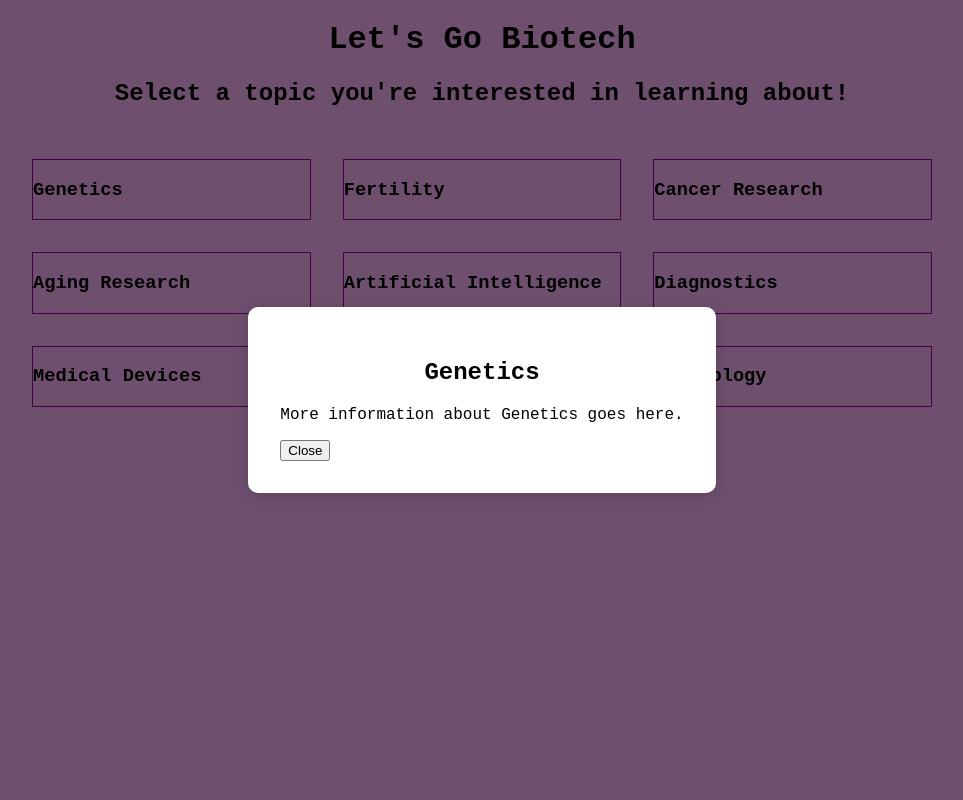
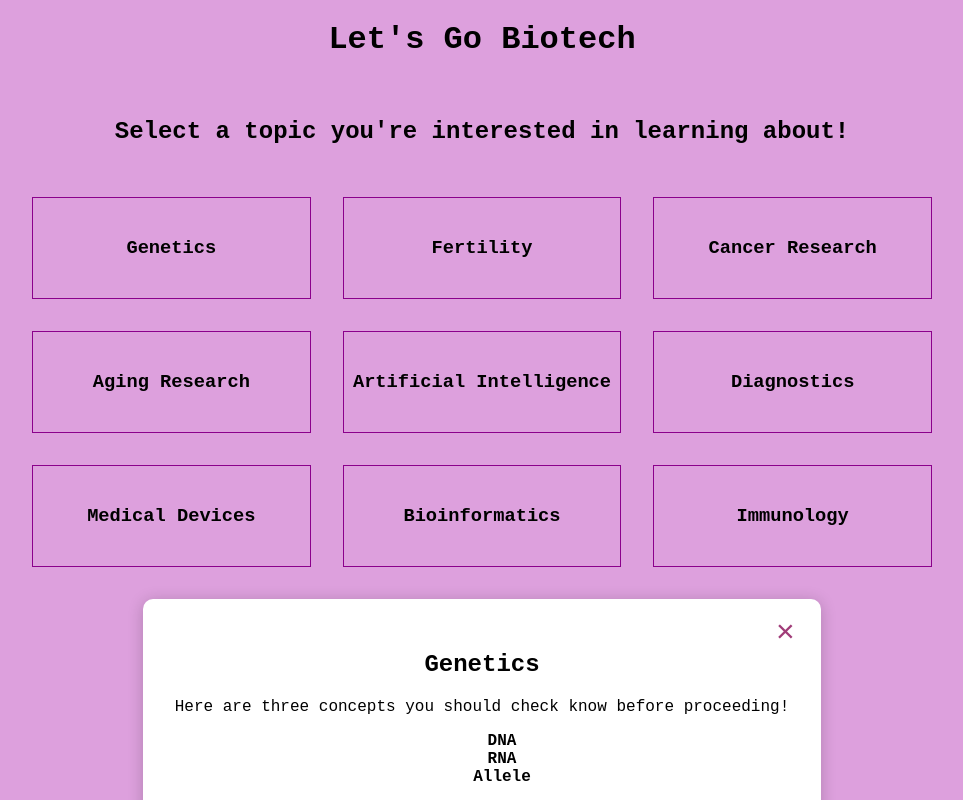
Before and after one commit to rohanrobinson/lgb, a Next.js app: page / in a window 1280 px wide. Both pictures are taken after a click on the element "Genetics". Shown: the whole page, without its empty margins (158-1121 px from the left). Built offline with nearby package versions, Linux system fonts and the light colour scheme.

Commit message:
concepts for topics

```diff
--- a/src/pages/index.js
+++ b/src/pages/index.js
@@ -1,9 +1,27 @@
-
 import Topic from '../pages/topic';
 import { useState } from 'react';
+
 export default function Home() {
 
   const [selectedTopic, setSelectedTopic] = useState(null);
+
+  const topicList = ["Genetics", "Fertility", "Cancer Research", "Aging Research", "Artificial Intelligence", "Diagnostics", "Medical Devices", "Bioinformatics", "Immunology"];
+
+
+  const concepts = {
+        "Genetics": ["DNA", "RNA", "Allele"],
+        "Fertility": ["Ovulation", "Egg", "Sperm"],
+        "Cancer Research": ["Staging", "Tumor", "Malignancy"],
+        "Aging Research": ["Telomeres", "Transcription Factors", "Topoisomerase"],
+        "Artificial Intelligence": ["Regression", "Machine Learning", "Classification"],
+        "Diagnostics": ["MRI", "X-Ray", "Ultrasound"],
+        "Medical Devices": ["Defibrillator", "Pacemaker", "Implant"],
+        "Bioinformatics": ["Data Pipeline", "Sequence Analysis", "String"],
+        "Immunology": ["Antigen", "T Cell", "B Cell"]
+    }
+
+
+
 
   const handleTopicClick = (topicName) => {
     setSelectedTopic(topicName);
@@ -16,26 +34,11 @@ export default function Home() {
 
 
   return (
-      // <div>
-      //   <h1>Let's Go Biotech</h1>
-      //   <h2>Select a topic you're interested in learning about!</h2>
-      //   <div className="topicsGrid">
-      //     <Topic topicName="Genetics" />
-      //     <Topic topicName="Fertility" />
-      //     <Topic topicName="Cancer Research" />
-      //     <Topic topicName="Aging Research" />
-      //     <Topic topicName="Artificial Intelligence" />
-      //     <Topic topicName="Diagnostics" />
-      //     <Topic topicName="Medical Devices" />
-      //     <Topic topicName="Bioinformatics" />
-      //     <Topic topicName="Immunology" />
-      //   </div>
-      // </div>
       <div>
-      <h1>Let's Go Biotech</h1>
+      <h1>Let's Go Biotech</h1> <br />
       <h2>Select a topic you're interested in learning about!</h2>
       <div className="topicsGrid">
-        {["Genetics", "Fertility", "Cancer Research", "Aging Research", "Artificial Intelligence", "Diagnostics", "Medical Devices", "Bioinformatics", "Immunology"].map(topic => (
+        {topicList.map(topic => (
           <Topic key={topic} topicName={topic} onClick={() => handleTopicClick(topic)} />
         ))}
       </div>
@@ -43,8 +46,14 @@ export default function Home() {
         <div className="modalOverlay" onClick={closeModal}>
           <div className="modalContent" onClick={e => e.stopPropagation()}>
             <h2>{selectedTopic}</h2>
-            <p>More information about {selectedTopic} goes here.</p>
-            <button onClick={closeModal}>Close</button>
+            <p>Here are three concepts you should check know before proceeding!</p>
+            <ul>
+              {concepts[selectedTopic].map((concept, index) => (
+                <li key={index}>{concept}</li>
+              ))}
+            </ul>
+            {/* <button onClick={closeModal}>X</button> */}
+            <button className="closeButton" onClick={closeModal} aria-label="Close">&times;</button>
           </div>
         </div>
       )}
--- a/src/styles/globals.css
+++ b/src/styles/globals.css
@@ -33,12 +33,17 @@ body {
 
   .topicTile {
     border: 1.5px solid darkmagenta;
+    display: flex;
+    flex-direction: column;
+    align-items: center;      /* horizontal centering */
+    justify-content: center;  /* vertical centering */
+    height: 100px;            /* or whatever height you want */
   }
 
   .modalOverlay {
     position: fixed;
-    top: 0; left: 0; right: 0; bottom: 0;
-    background: rgba(0,0,0,0.5);
+    top: 50; left: 0; right: 0; bottom: 50;
+    background-color: plum;
     display: flex;
     align-items: center;
     justify-content: center;
@@ -54,3 +59,35 @@ body {
     box-shadow: 0 2px 16px rgba(0,0,0,0.2);
     position: relative;
   }
+
+  ul {
+    list-style: none;
+  }
+
+  li {
+    text-align: center;
+    font-weight: bold;
+  }
+
+  .closeButton {
+    position: absolute;
+    top: 12px;
+    right: 16px;
+    background: transparent;
+    border: none;
+    font-size: 2rem;
+    color: #a03c78;
+    cursor: pointer;
+    border-radius: 50%;
+    width: 40px;
+    height: 40px;
+    line-height: 36px;
+    text-align: center;
+    transition: background 0.2s, color 0.2s;
+    z-index: 1010;
+  }
+
+  .closeButton:hover {
+    background: #f3e0f7;
+    color: #7a2060;
+  }
```
